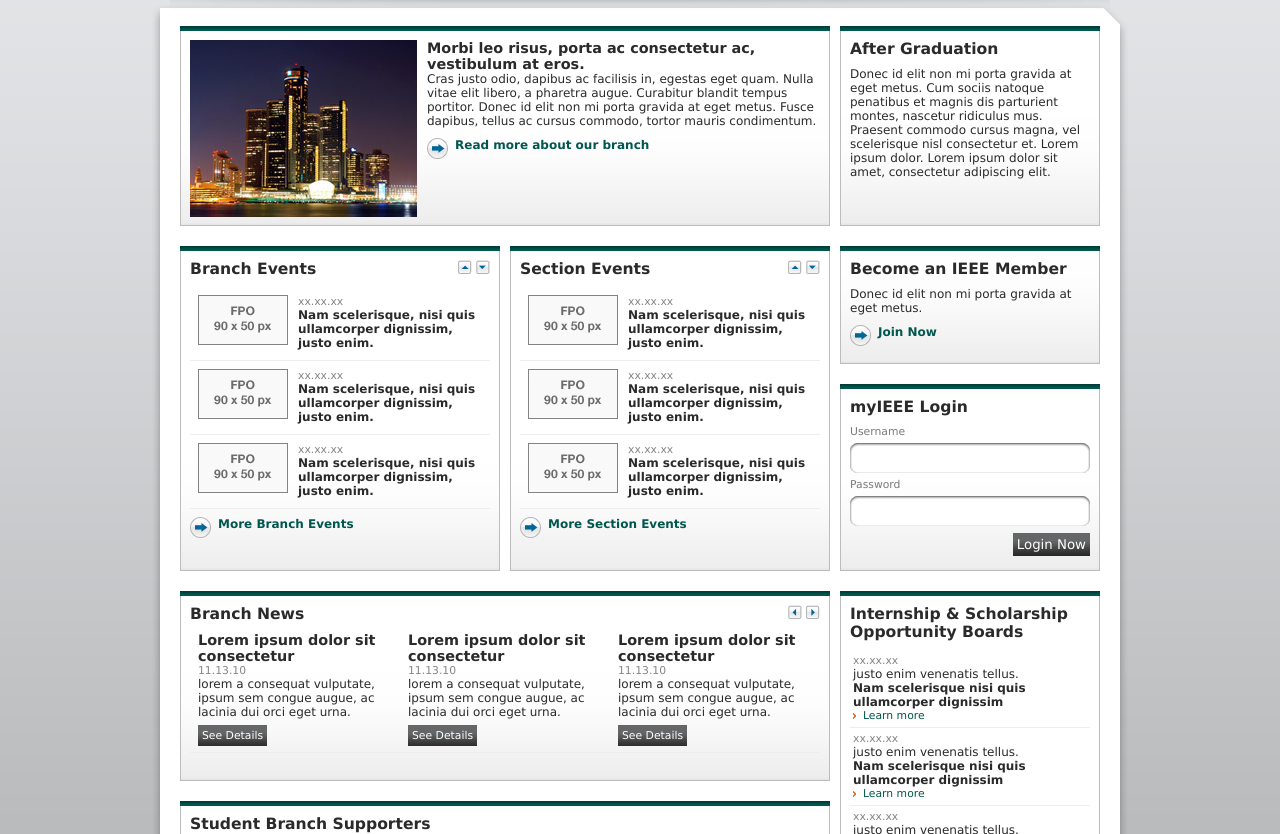
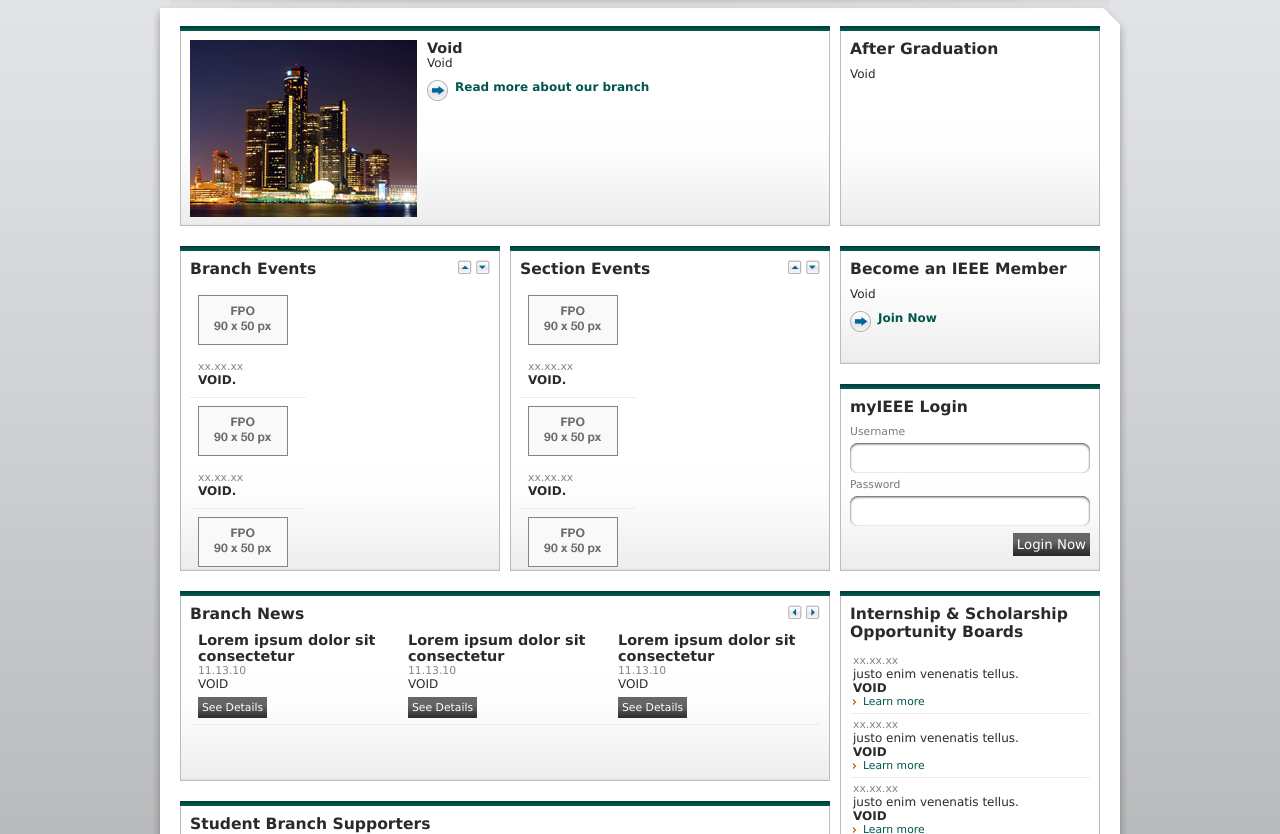
Before and after one commit to RonobirDas/mygithubpage, a plain HTML site: page index.html in a window 1280 px wide. Shown: the part 243-1077 px from the top of the page. Drawn offline with Linux system fonts and the light colour scheme.

Commit message:
Made things void

```diff
--- a/index.html
+++ b/index.html
@@ -77,8 +77,8 @@
 	<div id="logos">
 		<!-- Society Logo -->
 		<div id="main">
-			<h1>IEEE Student Branch</h1>
-			<h2>Your School Name</h2>
+			<h1>IEEE UNLV Student Branch</h1>
+			<h2>University of Nevada, Las Vegas</h2>
 		</div>
 
 		<!-- School Logo --->
@@ -86,7 +86,7 @@
 		<div id="ieee"><a href="http://www.ieee.org/" target="_blank"><img src="images/transparent.gif" width="125" height="37" alt="IEEE" title="IEEE" /></a></div>
 
 		<div id="university">
-			<a href="#" target="_blank"><img src="images/logo_school.png" id="img_school" name="img_school" width="140" height="51" alt="" /></a>
+			<a href="#" target="_blank"><img src="images/HowardHughes_Engineering.jpg" id="img_school" name="img_school" width="130" height="80" alt="" /></a>
 		</div>
 
 		<!-- Sign in link -->
@@ -145,9 +145,8 @@
 			<div class="overline"><img src="images/transparent.gif" width="1" height="1" alt="" /></div>
 			<div id="hp_content1" class="container">
 				<img src="images/hp/imgMain.jpg" width="227" height="177" class="image" />
-				<h3>Morbi leo risus, porta ac consectetur ac, vestibulum at eros.</h3>
-				<p>Cras justo odio, dapibus ac facilisis in, egestas eget quam. Nulla vitae elit libero, a pharetra augue. Curabitur blandit tempus portitor.
-Donec id elit non mi porta gravida at eget metus. Fusce dapibus, tellus ac cursus commodo, tortor mauris condimentum.</p>
+				<h3>Void</h3>
+				<p>Void</p>
 				<p><a href="#" class="arrow">Read more about our branch</a></p>
 			</div>
 		</div>
@@ -156,8 +155,7 @@ Donec id elit non mi porta gravida at eget metus. Fusce dapibus, tellus ac cursu
 			<div class="overline"><img src="images/transparent.gif" width="1" height="1" alt="" /></div>
 			<div id="hp_content2" class="container">
 				<h2>After Graduation</h2>
-				<p>Donec id elit non mi porta gravida at eget metus. Cum sociis natoque penatibus et magnis dis parturient montes, nascetur ridiculus mus. Praesent commodo cursus magna, vel scelerisque nisl consectetur et. Lorem ipsum dolor.
-Lorem ipsum dolor sit amet, consectetur adipiscing elit.</p>
+				<p>Void</p>
 			</div>
 		</div>
 
@@ -177,17 +175,17 @@ Lorem ipsum dolor sit amet, consectetur adipiscing elit.</p>
 							<li>
 								<img src="images/hp/img_fpo_90.jpg" width="90" height="50" alt="FPO" title="FPO" class="image" />
 								<div class="date">xx.xx.xx</div>
-								<p><strong>Nam scelerisque, nisi quis ullamcorper dignissim, justo enim.</strong></p>
+								<p><strong>VOID.</strong></p>
 							</li>
 							<li>
 								<img src="images/hp/img_fpo_90.jpg" width="90" height="50" alt="FPO" title="FPO" class="image" />
 								<div class="date">xx.xx.xx</div>
-								<p><strong>Nam scelerisque, nisi quis ullamcorper dignissim, justo enim.</strong></p>
+								<p><strong>VOID.</strong></p>
 							</li>
 							<li>
 								<img src="images/hp/img_fpo_90.jpg" width="90" height="50" alt="FPO" title="FPO" class="image" />
 								<div class="date">xx.xx.xx</div>
-								<p><strong>Nam scelerisque, nisi quis ullamcorper dignissim, justo enim.</strong></p>
+								<p><strong>VOID.</strong></p>
 							</li>
 						</ul>
 					</div>
@@ -197,17 +195,17 @@ Lorem ipsum dolor sit amet, consectetur adipiscing elit.</p>
 							<li>
 								<img src="images/hp/img_fpo_90.jpg" width="90" height="50" alt="FPO" title="FPO" class="image" />
 								<div class="date">xx.xx.xx</div>
-								<p><strong>Nam scelerisque, nisi quis ullamcorper dignissim, justo enim.</strong></p>
+								<p><strong>VOID.</strong></p>
 							</li>
 							<li>
 								<img src="images/hp/img_fpo_90.jpg" width="90" height="50" alt="FPO" title="FPO" class="image" />
 								<div class="date">xx.xx.xx</div>
-								<p><strong>Nam scelerisque, nisi quis ullamcorper dignissim, justo enim.</strong></p>
+								<p><strong>VOID.</strong></p>
 							</li>
 							<li>
 								<img src="images/hp/img_fpo_90.jpg" width="90" height="50" alt="FPO" title="FPO" class="image" />
 								<div class="date">xx.xx.xx</div>
-								<p><strong>Nam scelerisque, nisi quis ullamcorper dignissim, justo enim.</strong></p>
+								<p><strong>VOID.</strong></p>
 							</li>
 						</ul>
 					</div>
@@ -233,17 +231,17 @@ Lorem ipsum dolor sit amet, consectetur adipiscing elit.</p>
 							<li>
 								<img src="images/hp/img_fpo_90.jpg" width="90" height="50" alt="FPO" title="FPO" class="image" />
 								<div class="date">xx.xx.xx</div>
-								<p><strong>Nam scelerisque, nisi quis ullamcorper dignissim, justo enim.</strong></p>
+								<p><strong>VOID.</strong></p>
 							</li>
 							<li>
 								<img src="images/hp/img_fpo_90.jpg" width="90" height="50" alt="FPO" title="FPO" class="image" />
 								<div class="date">xx.xx.xx</div>
-								<p><strong>Nam scelerisque, nisi quis ullamcorper dignissim, justo enim.</strong></p>
+								<p><strong>VOID.</strong></p>
 							</li>
 							<li>
 								<img src="images/hp/img_fpo_90.jpg" width="90" height="50" alt="FPO" title="FPO" class="image" />
 								<div class="date">xx.xx.xx</div>
-								<p><strong>Nam scelerisque, nisi quis ullamcorper dignissim, justo enim.</strong></p>
+								<p><strong>VOID.</strong></p>
 							</li>
 						</ul>
 					</div>
@@ -253,17 +251,17 @@ Lorem ipsum dolor sit amet, consectetur adipiscing elit.</p>
 							<li>
 								<img src="images/hp/img_fpo_90.jpg" width="90" height="50" alt="FPO" title="FPO" class="image" />
 								<div class="date">xx.xx.xx</div>
-								<p><strong>Nam scelerisque, nisi quis ullamcorper dignissim, justo enim.</strong></p>
+								<p><strong>VOID.</strong></p>
 							</li>
 							<li>
 								<img src="images/hp/img_fpo_90.jpg" width="90" height="50" alt="FPO" title="FPO" class="image" />
 								<div class="date">xx.xx.xx</div>
-								<p><strong>Nam scelerisque, nisi quis ullamcorper dignissim, justo enim.</strong></p>
+								<p><strong>VOID.</strong></p>
 							</li>
 							<li>
 								<img src="images/hp/img_fpo_90.jpg" width="90" height="50" alt="FPO" title="FPO" class="image" />
 								<div class="date">xx.xx.xx</div>
-								<p><strong>Nam scelerisque, nisi quis ullamcorper dignissim, justo enim.</strong></p>
+								<p><strong>VOID.</strong></p>
 							</li>
 						</ul>
 					</div>
@@ -277,7 +275,7 @@ Lorem ipsum dolor sit amet, consectetur adipiscing elit.</p>
 			<div class="overline"><img src="images/transparent.gif" width="1" height="1" alt="" /></div>
 			<div id="hp_content5" class="container">
 				<h2>Become an IEEE Member</h2>
-				<p>Donec id elit non mi porta gravida at eget metus.</p>
+				<p>Void</p>
 				<p><a href="#" class="arrow">Join Now</a></p>
 			</div>
 		</div>
@@ -313,19 +311,19 @@ Lorem ipsum dolor sit amet, consectetur adipiscing elit.</p>
 							<li>
 								<h3>Lorem ipsum dolor sit consectetur</h3>
 								<div class="date">11.13.10</div>
-								<p>lorem a consequat vulputate, ipsum sem congue augue, ac lacinia dui orci eget urna.</p>
+								<p>VOID</p>
 								<p><a href="#" class="button">See Details</a></p>
 							</li>
 							<li>
 								<h3>Lorem ipsum dolor sit consectetur</h3>
 								<div class="date">11.13.10</div>
-								<p>lorem a consequat vulputate, ipsum sem congue augue, ac lacinia dui orci eget urna.</p>
+								<p>VOID</p>
 								<p><a href="#" class="button">See Details</a></p>
 							</li>
 							<li>
 								<h3>Lorem ipsum dolor sit consectetur</h3>
 								<div class="date">11.13.10</div>
-								<p>lorem a consequat vulputate, ipsum sem congue augue, ac lacinia dui orci eget urna.</p>
+								<p>VOID</p>
 								<p><a href="#" class="button">See Details</a></p>
 							</li>
 						</ul>
@@ -336,19 +334,19 @@ Lorem ipsum dolor sit amet, consectetur adipiscing elit.</p>
 							<li>
 								<h3>Lorem ipsum dolor sit consectetur</h3>
 								<div class="date">11.13.10</div>
-								<p>lorem a consequat vulputate, ipsum sem congue augue, ac lacinia dui orci eget urna.</p>
+								<p>VOID</p>
 								<p><a href="#" class="button">See Details</a></p>
 							</li>
 							<li>
 								<h3>Lorem ipsum dolor sit consectetur</h3>
 								<div class="date">11.13.10</div>
-								<p>lorem a consequat vulputate, ipsum sem congue augue, ac lacinia dui orci eget urna.</p>
+								<p>VOID</p>
 								<p><a href="#" class="button">See Details</a></p>
 							</li>
 							<li>
 								<h3>Lorem ipsum dolor sit consectetur</h3>
 								<div class="date">11.13.10</div>
-								<p>lorem a consequat vulputate, ipsum sem congue augue, ac lacinia dui orci eget urna.</p>
+								<p>VOID</p>
 								<p><a href="#" class="button">See Details</a></p>
 							</li>
 						</ul>
@@ -366,19 +364,19 @@ Lorem ipsum dolor sit amet, consectetur adipiscing elit.</p>
 					<li>
 						<div class="date">xx.xx.xx</div>
 						<p>justo enim venenatis tellus.<br />
-						<strong>Nam scelerisque nisi quis ullamcorper dignissim</strong><br />
+						<strong>VOID</strong><br />
 						<a href="#" class="read-more">Learn more</a></p>
 					</li>
 					<li>
 						<div class="date">xx.xx.xx</div>
 						<p>justo enim venenatis tellus.<br />
-						<strong>Nam scelerisque nisi quis ullamcorper dignissim</strong><br />
+						<strong>VOID</strong><br />
 						<a href="#" class="read-more">Learn more</a></p>
 					</li>
 					<li>
 						<div class="date">xx.xx.xx</div>
 						<p>justo enim venenatis tellus.<br />
-						<strong>Nam scelerisque nisi quis ullamcorper dignissim</strong><br />
+						<strong>VOID</strong><br />
 						<a href="#" class="read-more">Learn more</a></p>
 					</li>
 				</ul>
```
Also changed, not shown: images/HowardHughes_Engineering.jpg (added), images/HowardHughes_Engineering_V.png (added), images/HowardHughes_Engineering_Vblk.png (added), images/HowardHughes_Engineering_Vrev.png (added), images/HowardHughes_Engineering_blk.jpg (added), images/HowardHughes_Engineering_rev.jpg (added), 4 other files.
